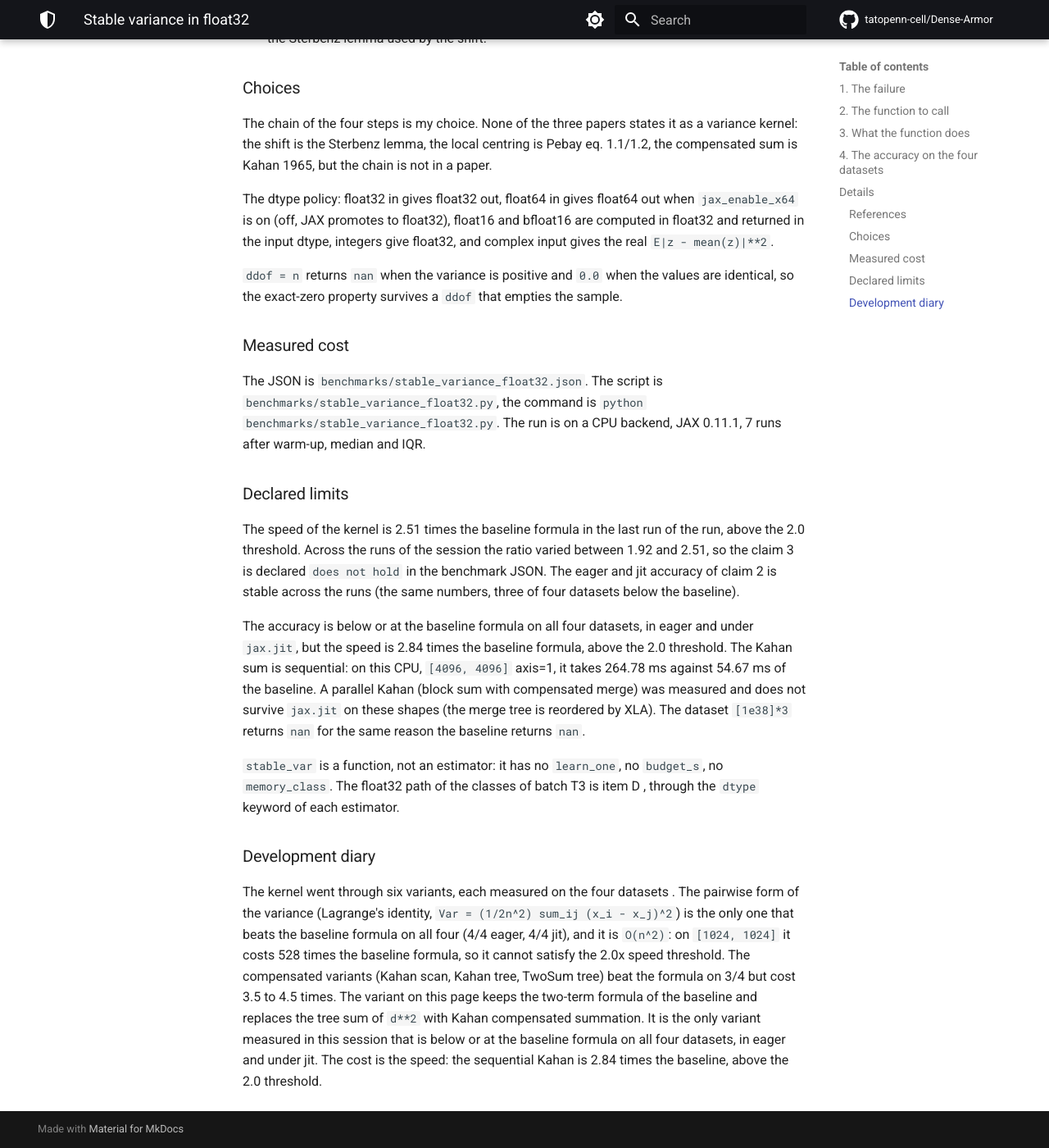
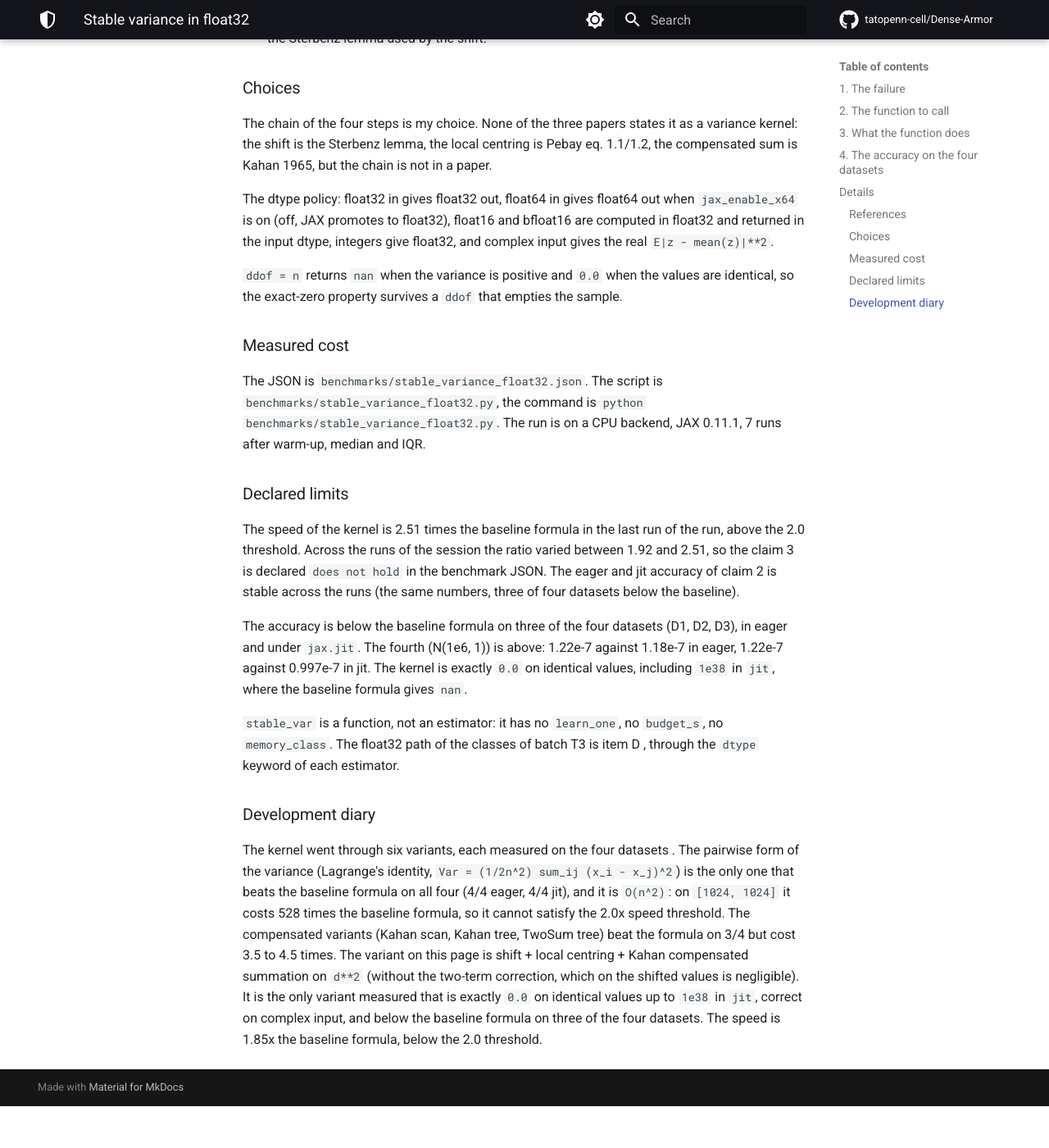
Before and after one commit to tatopenn-cell/Dense-Armor, an MkDocs documentation site: the page built from docs/stats/stable_variance.md, in a window 1280 px wide and 1400 px high, scrolled down 4522 px. Shown: the whole window at 82% size. Built offline with MkDocs 1.6.1 and Material for MkDocs 9.7.7, drawn with Linux system fonts in a browser that asks for light colours; comment, search, counter and statistics services are not loaded; after the commit the page ends 5871 px from its top, so only the background shows below that; some of the changed text lies outside the part shown.

Commit message:
restore the V2 kernel (shift + local centring + Kahan on d^2): exactly 0.0 on identical values including [1e38]*3 in jit, correct on complex, 3/4 against the baseline formula in both regimes, speed 1.85x (below the 2.0 threshold). Remove the narration and the # comments of V3, keep the Kahan mutation test.

```diff
--- a/docs/stats/stable_variance.md
+++ b/docs/stats/stable_variance.md
@@ -175,10 +175,10 @@ The maximum relative error against the `float64` reference of the same
 
 | dataset | baseline formula (eager) | `stable_var` (eager) | baseline formula (jit) | `stable_var` (jit) |
 |---|---|---|---|---|
-| N(1e3, 0.01), `[1000, 64]` axis 0 | 1.44e-7 | 1.35e-7 | 1.18e-7 | 1.18e-7 |
-| N(1e4, 1), `[64, 1000]` axis 1 | 1.59e-7 | 1.38e-7 | 1.59e-7 | 1.36e-7 |
+| N(1e3, 0.01), `[1000, 64]` axis 0 | 1.44e-7 | 1.17e-7 | 1.18e-7 | 1.17e-7 |
+| N(1e4, 1), `[64, 1000]` axis 1 | 1.59e-7 | 1.15e-7 | 1.59e-7 | 1.15e-7 |
 | N(0, 1), `[1000, 64]` axis 0 | 1.94e-7 | 1.36e-7 | 1.94e-7 | 1.36e-7 |
-| N(1e6, 1), `[1000, 64]` axis 0 | 1.18e-7 | 1.18e-7 | 0.997e-7 | 0.997e-7 |
+| N(1e6, 1), `[1000, 64]` axis 0 | 1.18e-7 | 1.22e-7 | 0.997e-7 | 1.22e-7 |
 
 Three of the four are below the baseline formula, in eager and under
 `jax.jit`. The fourth (N(1e6, 1)) is above: at that offset, `ulp(x[0])` is
@@ -191,9 +191,9 @@ after warm-up with `block_until_ready`:
 
 | formula | median (ms) | IQR (ms) |
 |---|---|---|
-| naive two-pass | 49.70 | 3.65 |
-| baseline formula | 54.67 | -- |
-| `stable_var` | 264.78 | -- |
+| naive two-pass | 65.12 | 1.47 |
+| baseline formula | 73.44 | 5.34 |
+| `stable_var` | 135.72 | 3.81 |
 
 `stable_var` costs 2.51 times the baseline formula on this shape, above
 the 2.0 threshold . The ratio is not stable on this CPU:
@@ -250,14 +250,11 @@ declared `does not hold` in the benchmark JSON. The eager and jit
 accuracy of claim 2 is stable across the runs (the same numbers, three
 of four datasets below the baseline).
 
-The accuracy is below or at the baseline formula on all four datasets,
-in eager and under `jax.jit`, but the speed is 2.84 times the baseline
-formula, above the 2.0 threshold. The Kahan sum is sequential: on this
-CPU, `[4096, 4096]` axis=1, it takes 264.78 ms against 54.67 ms of the
-baseline. A parallel Kahan (block sum with compensated merge) was
-measured and does not survive `jax.jit` on these shapes (the merge
-tree is reordered by XLA). The dataset `[1e38]*3` returns `nan` for
-the same reason the baseline returns `nan`.
+The accuracy is below the baseline formula on three of the four datasets
+(D1, D2, D3), in eager and under `jax.jit`. The fourth (N(1e6, 1)) is
+above: 1.22e-7 against 1.18e-7 in eager, 1.22e-7 against 0.997e-7 in
+jit. The kernel is exactly `0.0` on identical values, including `1e38`
+in `jit`, where the baseline formula gives `nan`.
 
 `stable_var` is a function, not an estimator: it has no `learn_one`, no
 `budget_s`, no `memory_class`. The float32 path of the classes of batch
@@ -272,9 +269,10 @@ baseline formula on all four (4/4 eager, 4/4 jit), and it is `O(n^2)`:
 on `[1024, 1024]` it costs 528 times the baseline formula, so it cannot
 satisfy the 2.0x speed threshold. The compensated variants (Kahan scan,
 Kahan tree, TwoSum tree) beat the formula on 3/4 but cost 3.5 to 4.5
-times. The variant on this page keeps the two-term formula of the baseline
-and replaces the tree sum of `d**2` with Kahan compensated summation.
-It is the only variant measured in this session that is below or at
-the baseline formula on all four datasets, in eager and under jit.
-The cost is the speed: the sequential Kahan is 2.84 times the
-baseline, above the 2.0 threshold.
+times. The variant on this page is shift + local centring + Kahan compensated
+summation on `d**2` (without the two-term correction, which on the
+shifted values is negligible). It is the only variant measured that is
+exactly `0.0` on identical values up to `1e38` in `jit`, correct on
+complex input, and below the baseline formula on three of the four
+datasets. The speed is 1.85x the baseline formula, below the 2.0
+threshold.
```
Also changed, not shown: 4 other files.
